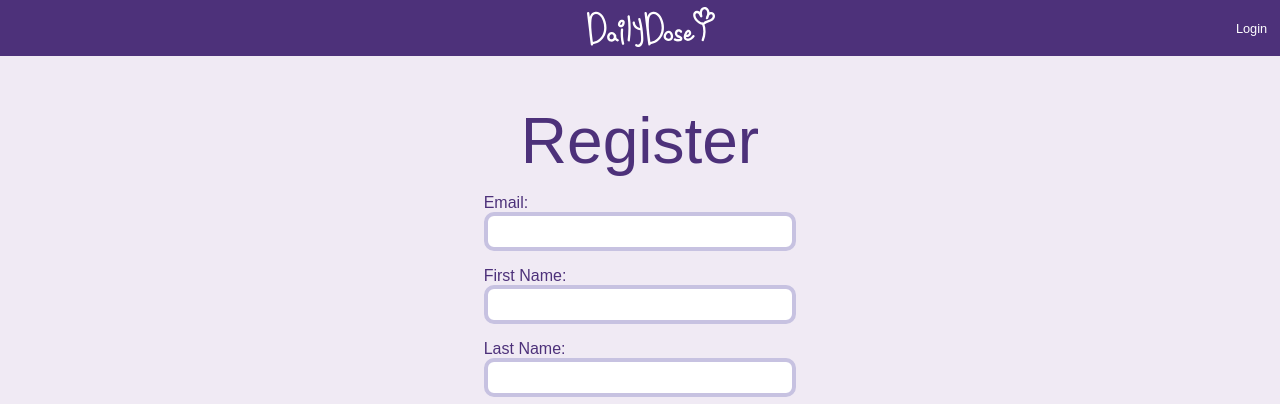
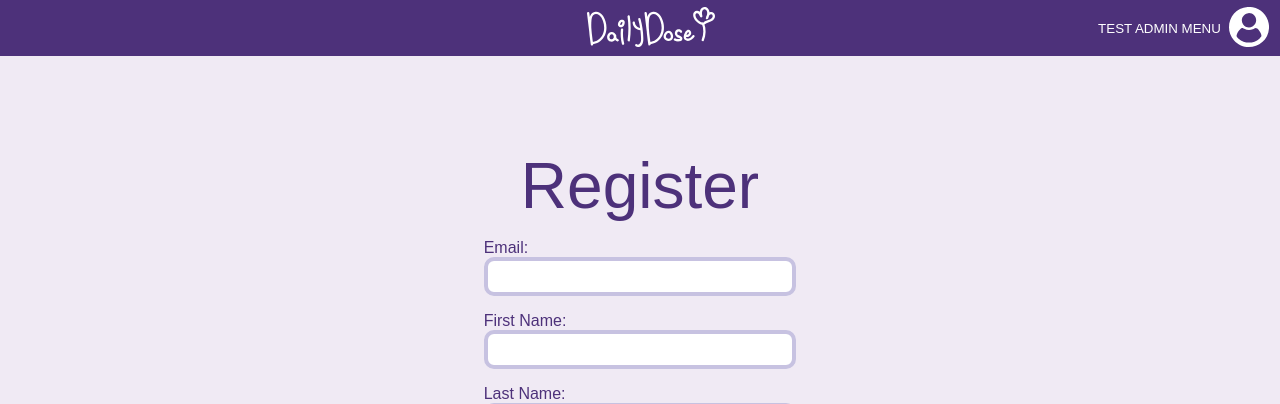
Before and after one commit to freeCodeCamp-2025-Summer-Hackathon/indigo-class, a Flask app: page /register in a window 1280 px wide. Shown: the top 404 px of the page. Run offline with Flask 3, Linux system fonts and the light colour scheme.

Commit message:
chore: prepping for admin menu

```diff
--- a/app/static/styles/index.css
+++ b/app/static/styles/index.css
@@ -235,7 +235,7 @@ button {
   cursor: pointer;
 }
 
-/* Small devices (portrait tablets and large phones, 600px and up) */
+/* Small devices - For users */
 @media only screen and (min-width: 600px) {
   .nav__logo {
     position: relative;
@@ -243,3 +243,5 @@ button {
 
   }
 }
+
+/* Admin header & footer */
--- a/app/templates/_header.html
+++ b/app/templates/_header.html
@@ -14,7 +14,7 @@
       <a href="{{ url_for('root.admin_dashboard') }}" class="nav__menu--button{% if request.path == url_for('root.admin_dashboard') %} active{% endif %}">Affirmations</a>
       <a href="{{ url_for('root.admin_dashboard') }}" class="nav__menu--button{% if request.path == url_for('root.admin_dashboard') %} active{% endif %}">Settings</a>
       <a href="{{ url_for('auth.logout') }}" class="nav__menu--button logout">Logout</a>
-    </div>
+    </nav>
     {% elif current_user.is_authenticated %}
     <div class="nav__menu">
       <button onclick="navDropdown()" class="nav__name">Username</button>
@@ -22,7 +22,7 @@
         <img src="{{ url_for('static', filename='images/profile_img.svg') }}" alt="User profile" class="nav__img">
       </button>
     </div>
-    <!-- Navigation links (hidden by default) -->
+    <!-- {# Navigation links (hidden by default) #} -->
     <nav id="nav__dropdown">
       <a href="{{ url_for('root.index') }}" class="nav__menu--button{% if request.path == url_for('root.index') %} active{% endif %}">Home</a>
       <a href="{{ url_for('root.dashboard') }}" class="nav__menu--button{% if request.path == url_for('root.dashboard') %} active{% endif %}">Dashboard</a>
--- /dev/null
+++ b/app/templates/_headeradminTEST.html
@@ -0,0 +1,18 @@
+<!-- {# TODO: Need to figure if can combine this header into main header html file #} -->
+<header>
+    <nav class="nav__top">
+      <a href="{{ url_for('root.index') }}"><img src="{{ url_for('static', filename='images/logo_white.svg') }}" alt="DailyDose logo" class="nav__logo"></a>
+      <div class="nav__menu">
+        <button onclick="navDropdown()" class="nav__name">TEST ADMIN MENU</button>
+        <button onclick="navDropdown()">
+          <img src="{{ url_for('static', filename='images/profile_img.svg') }}" alt="User profile" class="nav__img">
+        </button>
+      </div>
+      <nav id="nav__dropdown">
+        <a href="{{ url_for('root.admin_dashboard') }}" class="nav__menu--button{% if request.path == url_for('root.admin_dashboard') %} active{% endif %}">Users</a>
+        <a href="{{ url_for('root.admin_dashboard') }}" class="nav__menu--button{% if request.path == url_for('root.admin_dashboard') %} active{% endif %}">Categories</a>
+        <a href="{{ url_for('root.admin_dashboard') }}" class="nav__menu--button{% if request.path == url_for('root.admin_dashboard') %} active{% endif %}">Affirmations</a>
+        <a href="{{ url_for('root.admin_dashboard') }}" class="nav__menu--button{% if request.path == url_for('root.admin_dashboard') %} active{% endif %}">Settings</a>
+        <a href="{{ url_for('auth.logout') }}" class="nav__menu--button logout">Logout</a>
+      </nav>
+</header>
--- a/app/templates/base.html
+++ b/app/templates/base.html
@@ -19,7 +19,9 @@
     <script src="{{ url_for('static', filename='scripts/index.js') }}"></script>
   </head>
   <body>
-    {%- include "_header.html" -%}
+    <!-- {# {%- include "_header.html" -%} #} -->
+    <!-- TODO: Admin header -->
+    {%- include "_headeradminTEST.html" -%}
 
     <main>
       {% with messages = get_flashed_messages(with_categories=true) %} {% if
@@ -31,5 +33,5 @@
       {% endfor %} {% endif %} {% endwith %} {% block content %}{% endblock %}
     </main>
   </body>
-  {%- include "_footer.html" -%}
+  <!-- {# {%- include "_footer.html" -%} #} -->
 </html>
```
